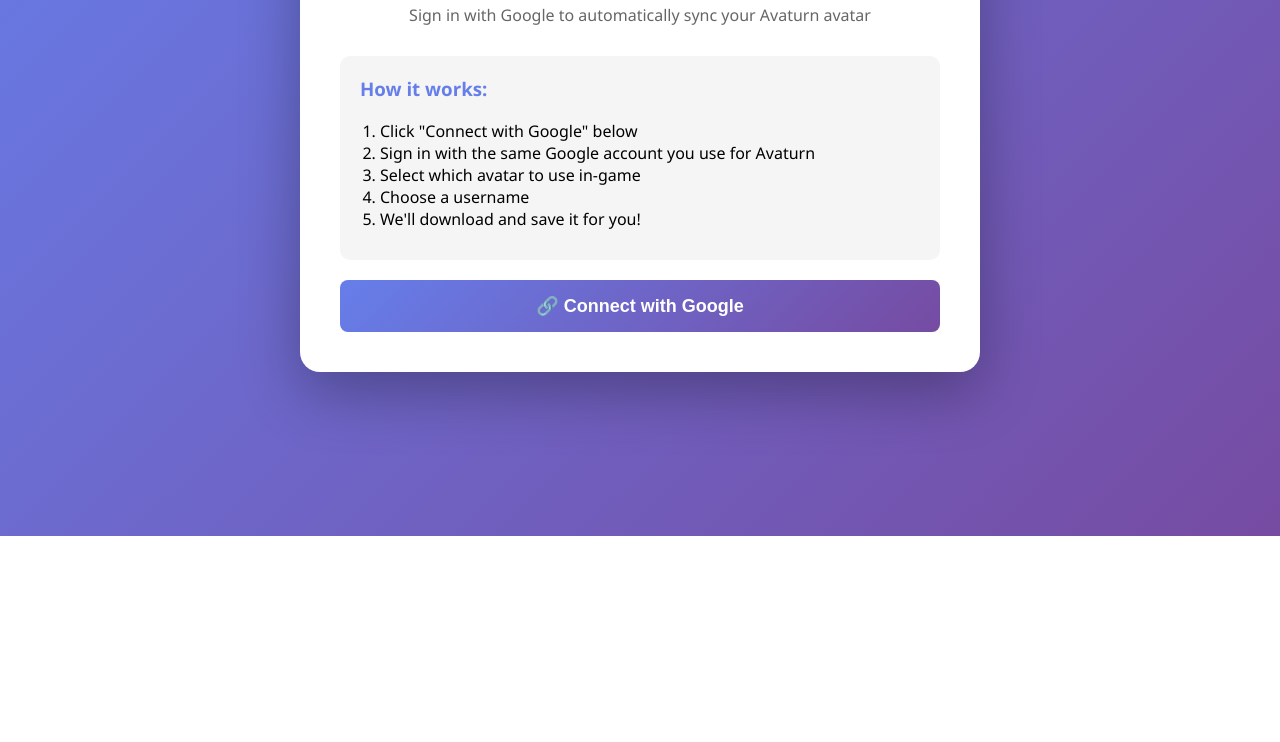
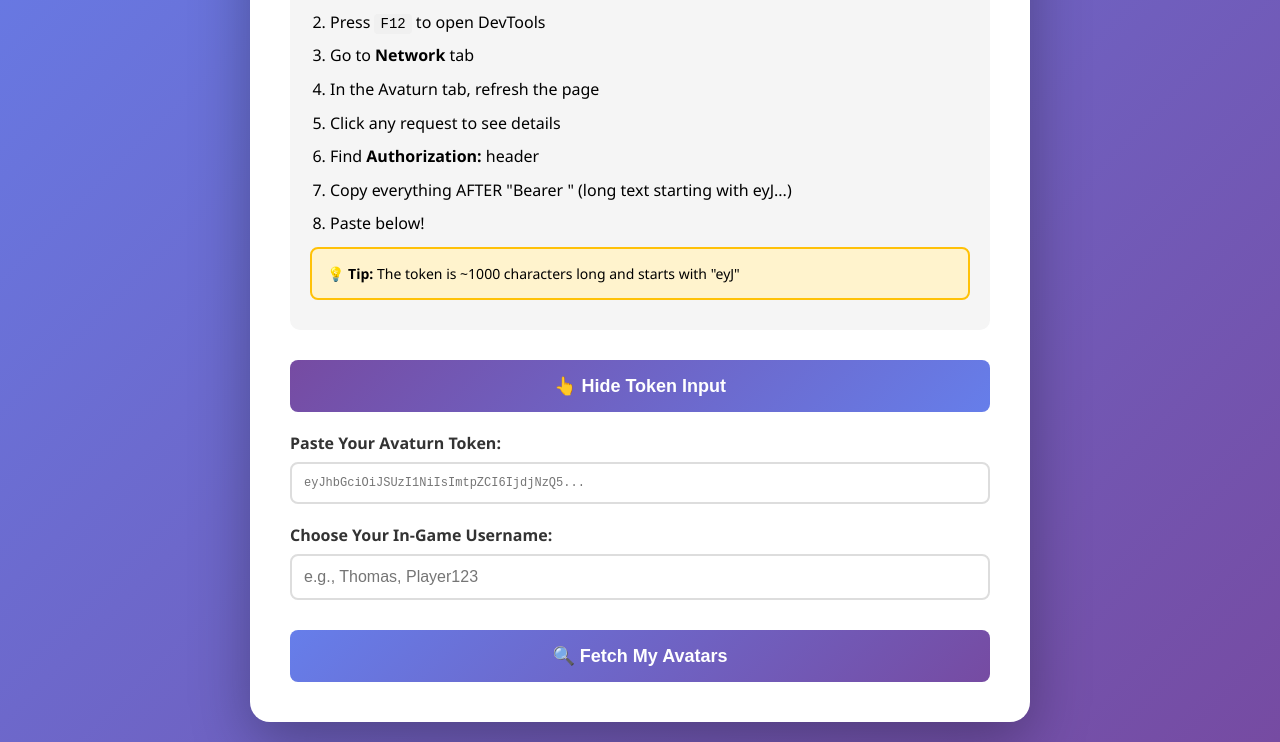
Before and after one commit to hughson/VR-Bowlliards, a website: page public/avatar-connect.html in a window 1280 px wide. Shown: the part 264-1006 px from the top of the page. Before the commit the page ends 800 px from the top, so only its background shows below. Drawn offline with Linux system fonts and the light colour scheme.

Commit message:
Add files via upload

```diff
--- a/public/avatar-connect.html
+++ b/public/avatar-connect.html
@@ -13,14 +13,15 @@
             display: flex;
             align-items: center;
             justify-content: center;
+            padding: 20px;
         }
         .container {
             background: white;
             padding: 40px;
             border-radius: 20px;
             box-shadow: 0 20px 60px rgba(0,0,0,0.3);
-            max-width: 600px;
-            width: 90%;
+            max-width: 700px;
+            width: 100%;
         }
         h1 {
             color: #333;
@@ -45,6 +46,10 @@
         .step ol {
             margin: 10px 0;
             padding-left: 20px;
+        }
+        .step li {
+            margin: 8px 0;
+            line-height: 1.6;
         }
         .input-group {
             margin: 20px 0;
@@ -74,6 +79,7 @@
             font-weight: bold;
             cursor: pointer;
             transition: transform 0.2s;
+            margin-top: 10px;
         }
         button:hover {
             transform: scale(1.02);
@@ -125,99 +131,140 @@
             background: #e8eaf6;
             border-color: #667eea;
         }
-        #usernameSection {
+        code {
+            background: #f0f0f0;
+            padding: 2px 6px;
+            border-radius: 4px;
+            font-family: monospace;
+            font-size: 14px;
+        }
+        .note {
+            background: #fff3cd;
+            border: 2px solid #ffc107;
+            padding: 15px;
+            border-radius: 8px;
+            margin: 10px 0;
+            font-size: 14px;
+        }
+        #tokenSection {
             display: none;
+        }
+        .show-token-btn {
+            background: linear-gradient(135deg, #764ba2 0%, #667eea 100%);
+            margin-top: 10px;
         }
     </style>
 </head>
 <body>
     <div class="container">
         <h1>🎮 Connect Your Avatar</h1>
-        <p class="subtitle">Sign in with Google to automatically sync your Avaturn avatar</p>
+        <p class="subtitle">Get your Avaturn token and we'll download your avatar automatically!</p>
 
         <div class="step">
-            <h3>How it works:</h3>
+            <h3>📋 Quick Steps:</h3>
             <ol>
-                <li>Click "Connect with Google" below</li>
-                <li>Sign in with the same Google account you use for Avaturn</li>
-                <li>Select which avatar to use in-game</li>
-                <li>Choose a username</li>
-                <li>We'll download and save it for you!</li>
+                <li>Open <a href="https://hub.avaturn.me/editor" target="_blank" style="color: #667eea;">hub.avaturn.me</a> (keep that tab open!)</li>
+                <li>Press <code>F12</code> to open DevTools</li>
+                <li>Go to <strong>Network</strong> tab</li>
+                <li>In the Avaturn tab, refresh the page</li>
+                <li>Click any request to see details</li>
+                <li>Find <strong>Authorization:</strong> header</li>
+                <li>Copy everything AFTER "Bearer " (long text starting with eyJ...)</li>
+                <li>Paste below!</li>
             </ol>
+            <div class="note">
+                💡 <strong>Tip:</strong> The token is ~1000 characters long and starts with "eyJ"
+            </div>
         </div>
 
-        <button id="connectBtn" onclick="connectWithGoogle()">
-            🔗 Connect with Google
+        <button onclick="toggleTokenSection()" class="show-token-btn">
+            👇 Show Token Input
         </button>
+
+        <div id="tokenSection">
+            <div class="input-group">
+                <label for="token">Paste Your Avaturn Token:</label>
+                <input
+                    type="password"
+                    id="token"
+                    placeholder="eyJhbGciOiJSUzI1NiIsImtpZCI6IjdjNzQ5..."
+                    style="font-family: monospace; font-size: 12px;">
+            </div>
+
+            <div class="input-group">
+                <label for="username">Choose Your In-Game Username:</label>
+                <input
+                    type="text"
+                    id="username"
+                    placeholder="e.g., Thomas, Player123"
+                    pattern="[a-zA-Z0-9_-]+"
+                    title="Only letters, numbers, underscores, and hyphens">
+            </div>
+
+            <button id="fetchBtn" onclick="fetchAvatars()">
+                🔍 Fetch My Avatars
+            </button>
+        </div>
 
         <div id="status" class="status"></div>
 
         <div id="avatarList" class="avatar-list"></div>
 
-        <div id="usernameSection" class="input-group">
-            <label for="username">Choose your in-game username:</label>
-            <input
-                type="text"
-                id="username"
-                placeholder="e.g., Thomas, Player123"
-                pattern="[a-zA-Z0-9_-]+"
-                title="Only letters, numbers, underscores, and hyphens">
-        </div>
-
-        <button id="downloadBtn" onclick="downloadAvatar()" style="display: none; margin-top: 20px;">
+        <button id="downloadBtn" onclick="downloadAvatar()" style="display: none;">
             💾 Download Selected Avatar
         </button>
     </div>
 
-    <!-- Firebase SDK -->
-    <script src="https://www.gstatic.com/firebasejs/9.22.0/firebase-app-compat.js"></script>
-    <script src="https://www.gstatic.com/firebasejs/9.22.0/firebase-auth-compat.js"></script>
-
     <script>
-        // Your Firebase config
-        const firebaseConfig = {
-            apiKey: "AIzaSyDorLca4yCzbdPuLVfj0GuH65OrMzz4VJE",
-            authDomain: "vr-bowlliards.firebaseapp.com",
-            projectId: "vr-bowlliards",
-            storageBucket: "vr-bowlliards.firebasestorage.app",
-            messagingSenderId: "1067404069820",
-            appId: "1:1067404069820:web:e069b9b74556ae48d8b9b9",
-            measurementId: "G-60X7P2GKJ2"
-        };
-
-        firebase.initializeApp(firebaseConfig);
-        const auth = firebase.auth();
-
         let selectedAvatarId = null;
         let userToken = null;
 
-        async function connectWithGoogle() {
-            const connectBtn = document.getElementById('connectBtn');
+        function toggleTokenSection() {
+            const section = document.getElementById('tokenSection');
+            if (section.style.display === 'none' || section.style.display === '') {
+                section.style.display = 'block';
+                event.target.textContent = '👆 Hide Token Input';
+            } else {
+                section.style.display = 'none';
+                event.target.textContent = '👇 Show Token Input';
+            }
+        }
+
+        async function fetchAvatars() {
+            const token = document.getElementById('token').value.trim();
+            const username = document.getElementById('username').value.trim();
+            const fetchBtn = document.getElementById('fetchBtn');
+
+            if (!token) {
+                showStatus('⚠️ Please paste your Avaturn token!', 'error');
+                return;
+            }
+
+            if (!username) {
+                showStatus('⚠️ Please enter a username!', 'error');
+                return;
+            }
+
+            if (!/^[a-zA-Z0-9_-]+$/.test(username)) {
+                showStatus('⚠️ Username can only contain letters, numbers, underscores, and hyphens!', 'error');
+                return;
+            }
 
             try {
-                connectBtn.disabled = true;
-                connectBtn.textContent = '⏳ Signing in...';
-                showStatus('Opening Google Sign-In...', 'info');
+                fetchBtn.disabled = true;
+                fetchBtn.textContent = '⏳ Fetching avatars...';
+                showStatus('Fetching your avatars from Avaturn...', 'info');
 
-                // Sign in with Google
-                const provider = new firebase.auth.GoogleAuthProvider();
-                const result = await auth.signInWithPopup(provider);
+                userToken = token;
 
-                const user = result.user;
-                userToken = await user.getIdToken();
-
-                showStatus('✅ Signed in! Now fetching your avatars...', 'success');
-                connectBtn.textContent = '🔄 Fetching avatars...';
-
-                // Fetch avatars
                 const response = await fetch('/api/avaturn/fetch-my-avatars', {
                     method: 'POST',
                     headers: {
                         'Content-Type': 'application/json'
                     },
                     body: JSON.stringify({
-                        token: userToken,
-                        email: user.email
+                        token: token,
+                        email: 'user@email.com'
                     })
                 });
 
@@ -228,22 +275,19 @@
                 }
 
                 if (data.avatars && data.avatars.length > 0) {
-                    document.getElementById('usernameSection').style.display = 'block';
                     displayAvatars(data.avatars);
-                    showStatus(`✅ Found ${data.avatars.length} avatar(s)! Select one and choose a username.`, 'success');
+                    showStatus(`✅ Found ${data.avatars.length} avatar(s)! Select one to download.`, 'success');
                     document.getElementById('downloadBtn').style.display = 'block';
-                    connectBtn.textContent = '✅ Connected!';
                 } else {
-                    showStatus('⚠️ No avatars found. Please create one at hub.avaturn.me first!', 'error');
-                    connectBtn.disabled = false;
-                    connectBtn.textContent = '🔗 Try Again';
+                    showStatus('⚠️ No avatars found. Create one at hub.avaturn.me first!', 'error');
                 }
 
             } catch (error) {
                 console.error('Error:', error);
                 showStatus(`❌ Error: ${error.message}`, 'error');
-                connectBtn.disabled = false;
-                connectBtn.textContent = '🔗 Connect with Google';
+            } finally {
+                fetchBtn.disabled = false;
+                fetchBtn.textContent = '🔍 Fetch My Avatars';
             }
         }
 
@@ -273,22 +317,12 @@
             });
 
             element.classList.add('selected');
-            showStatus('✅ Avatar selected! Enter your username and click Download.', 'success');
+            showStatus('✅ Avatar selected! Click Download to save it.', 'success');
         }
 
         async function downloadAvatar() {
             const username = document.getElementById('username').value.trim();
             const downloadBtn = document.getElementById('downloadBtn');
-
-            if (!username) {
-                showStatus('⚠️ Please enter a username!', 'error');
-                return;
-            }
-
-            if (!/^[a-zA-Z0-9_-]+$/.test(username)) {
-                showStatus('⚠️ Username can only contain letters, numbers, underscores, and hyphens!', 'error');
-                return;
-            }
 
             if (!selectedAvatarId) {
                 showStatus('⚠️ Please select an avatar first!', 'error');
@@ -340,6 +374,12 @@
             statusDiv.className = `status ${type}`;
             statusDiv.style.display = 'block';
         }
+
+        // Auto-show token section
+        window.addEventListener('load', () => {
+            document.getElementById('tokenSection').style.display = 'block';
+            document.querySelector('.show-token-btn').textContent = '👆 Hide Token Input';
+        });
     </script>
 </body>
 </html>
```
